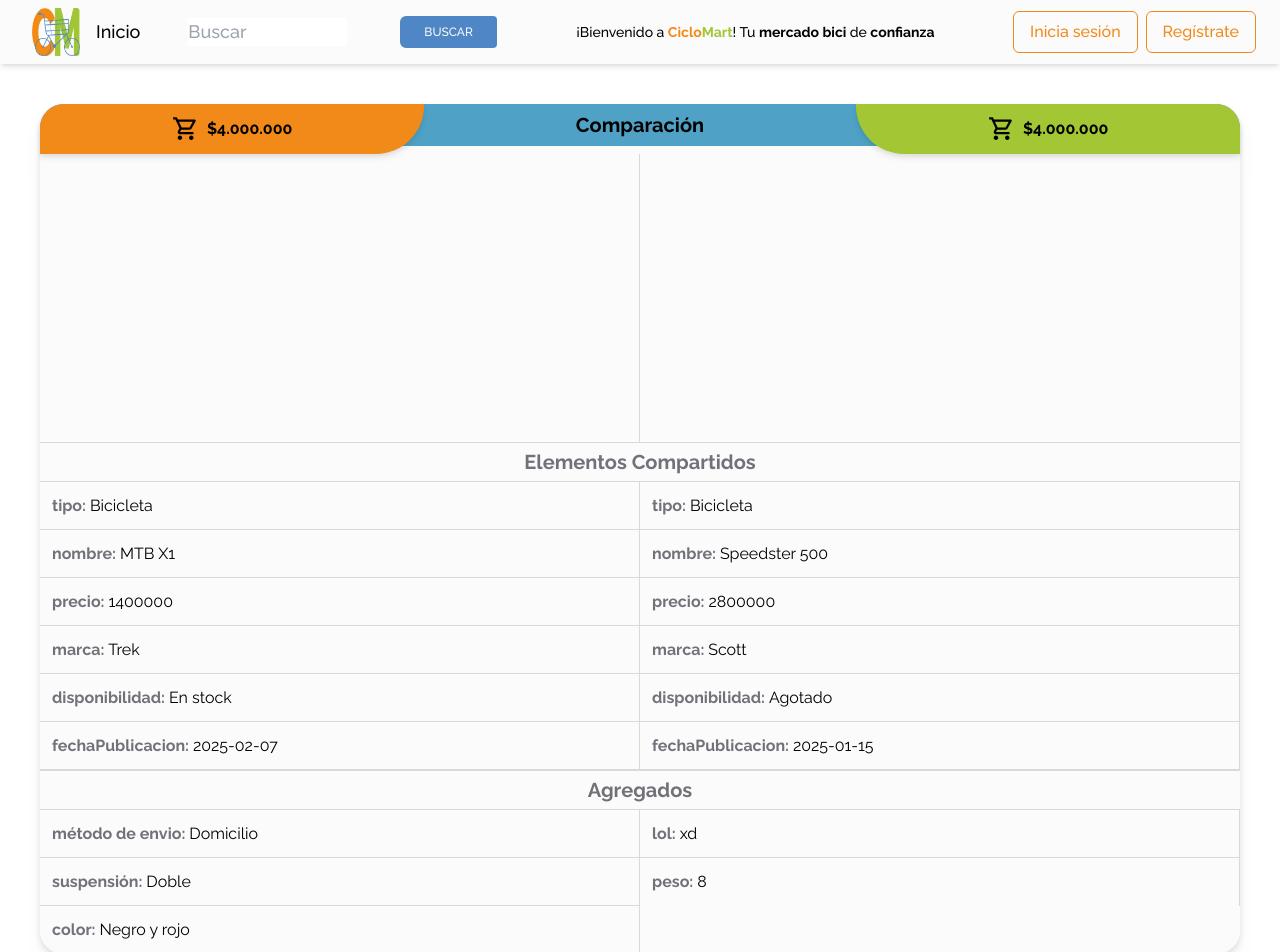
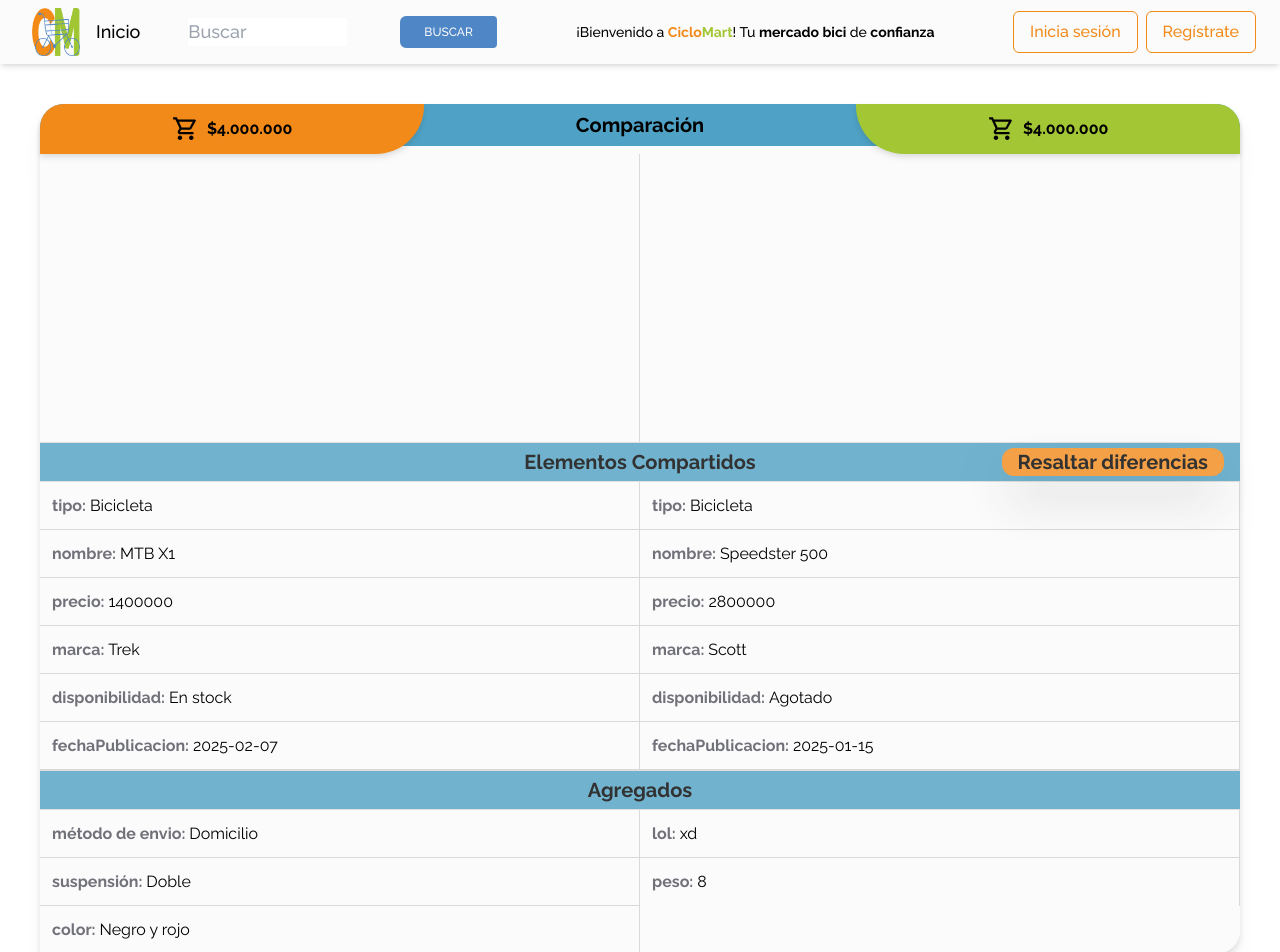
Before and after one commit to w1sec0d/ciclomart_frontend, a React (Vite) app: page /comparison in a window 1280 px wide. Shown: the top 952 px of the page. Built offline with nearby package versions, Linux system fonts and the light colour scheme; no server answers.

Commit message:
Permite resaltar diferencias entre elementos compartidos

```diff
--- a/src/components/Comparison/ComparisionSection.jsx
+++ b/src/components/Comparison/ComparisionSection.jsx
@@ -1,4 +1,17 @@
 import { twMerge } from 'tailwind-merge'
+import { useState } from 'react'
+
+const DiffsButton = ({ onClick }) => {
+  return (
+    <button
+      className=" bg-tertiary rounded-xl
+   drop-shadow-2xl hover:bg-tertiary absolute right-4 px-4"
+      onClick={onClick}
+    >
+      <b className="text-xl">Resaltar diferencias</b>
+    </button>
+  )
+}
 
 const ComparisionSection = ({
   title,
@@ -8,7 +21,24 @@ const ComparisionSection = ({
   coincidences = [],
   product1,
   product2,
+  highlightDiffs = false,
 }) => {
+  const [differences, setDifferences] = useState()
+
+  //Establece las diferencias, este handle Diffs es utilizado
+  //Solo en la sección de elementos compartidos, por ello se usa la misma coincidence
+  //En caso de que un valor sea diferente se devuelven las keys en las que lo es
+  const handleDiffs = (coincidences) => {
+    if (differences) {
+      setDifferences()
+    } else {
+      const newDifferences = coincidences.filter(
+        (coincidence) => product1[coincidence] != product2[coincidence]
+      )
+      setDifferences(newDifferences)
+    }
+  }
+
   // Filtra las propiedades que existen en product1 y product2 para imprimir solo lo existente en cada producto
   const filteredCoincidences1 = coincidences.filter(
     (property) => product1[property]
@@ -21,11 +51,15 @@ const ComparisionSection = ({
     <div>
       <div
         className={twMerge(
-          'text-zinc-500 h-10 border-y border-y-lgray w-full flex items-center justify-center  text-xl',
+          'text-black h-10 border-y border-y-lgray w-full flex flex-row items-center justify-center  text-xl bg-lblue opacity-80 relative',
           className3
         )}
       >
+        {/*Muestra un botón para resaltar diferencias */}
         <b>{title}</b>
+        {highlightDiffs ? (
+          <DiffsButton onClick={() => handleDiffs(filteredCoincidences1)} />
+        ) : null}
       </div>
       <div className="h-auto max-h-72 flex flex-row w-full overflow-auto pr-0">
         <div className={twMerge('w-1/2 bg-white h-auto', className1)}>
@@ -33,7 +67,9 @@ const ComparisionSection = ({
           {filteredCoincidences1.map((property, index) => {
             return (
               <div
-                className={`h-12 ${index === filteredCoincidences1.length - 1 ? '' : 'border-b'} flex items-center pl-3 border-lgray border-r`}
+                className={`h-12 ${index === filteredCoincidences1.length - 1 ? '' : 'border-b'}
+                ${differences && differences.includes(property) ? 'bg-red-100' : 'bg-white'}
+                flex items-center pl-3 border-lgray border-r `}
                 key={index}
               >
                 <p>
--- a/src/pages/ComparisonView.jsx
+++ b/src/pages/ComparisonView.jsx
@@ -59,7 +59,7 @@ const ComparisonView = () => {
     'material del marco': 'Carbono',
     'tamaño de rueda': '700C',
     'tipo de frenos': 'Caliper',
-    velocidades: 22,
+    velocidades: 21,
     transmision: 'Shimano Ultegra',
     lol: 'xd',
     peso: 8,
@@ -104,6 +104,7 @@ const ComparisonView = () => {
           product1={product1}
           product2={product2}
           coincidences={coincidences}
+          highlightDiffs={true}
         />
         {/*Sección elementos Agregados */}
         <ComparisionSection
@@ -115,9 +116,6 @@ const ComparisonView = () => {
           coincidences={discrepancies}
         />
       </div>
-      <button className="mx-10 mb-10 bg-tertiary bg-opacity-45 rounded-xl h-12 drop-shadow-2xl hover:bg-tertiary">
-        <b className="text-xl">Resaltar Diferencias</b>
-      </button>
 
       <div className="flex justify-center">
         <SouthIcon style={{ fontSize: '9rem', opacity: 0.1 }}></SouthIcon>
```
